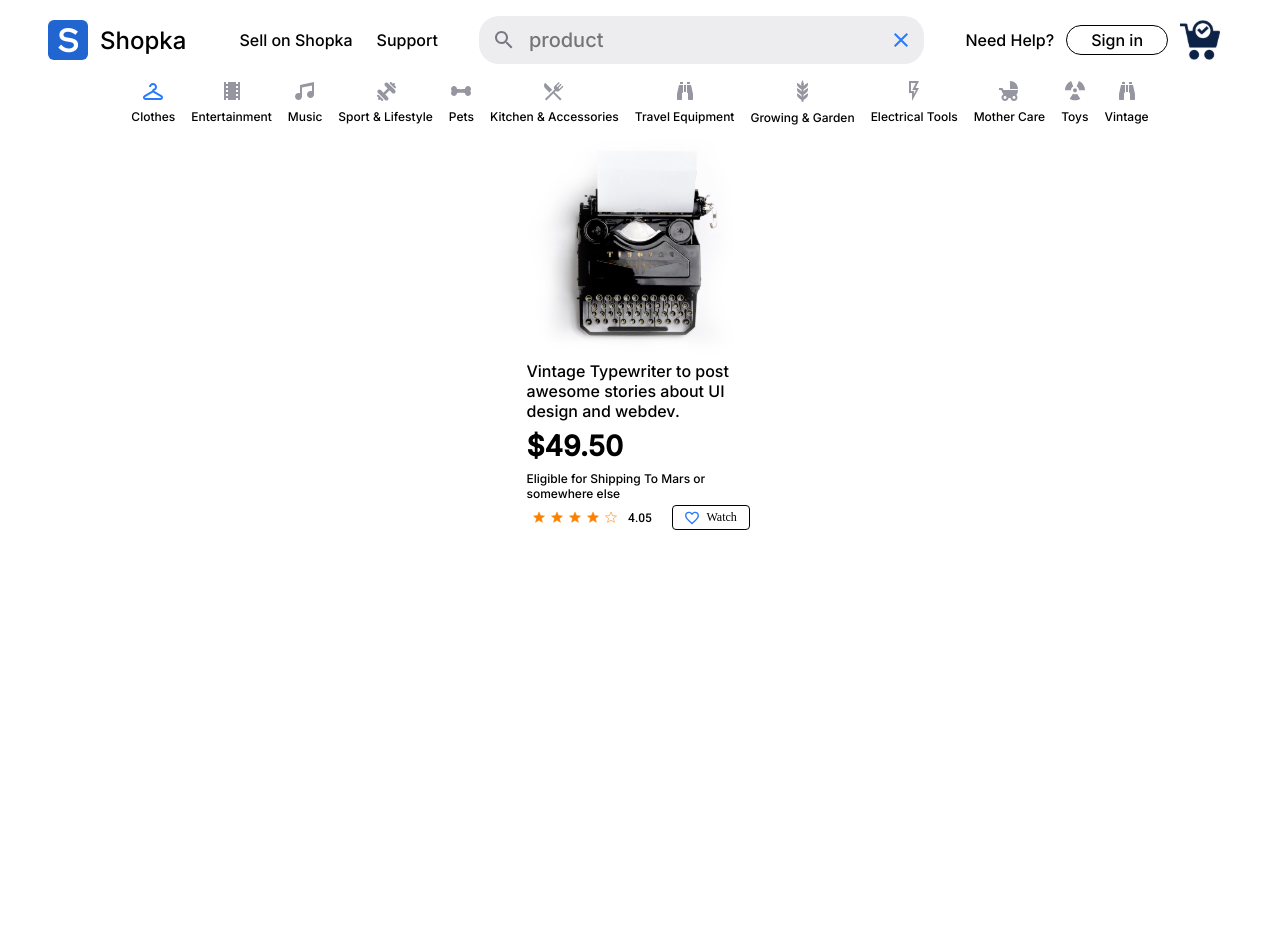
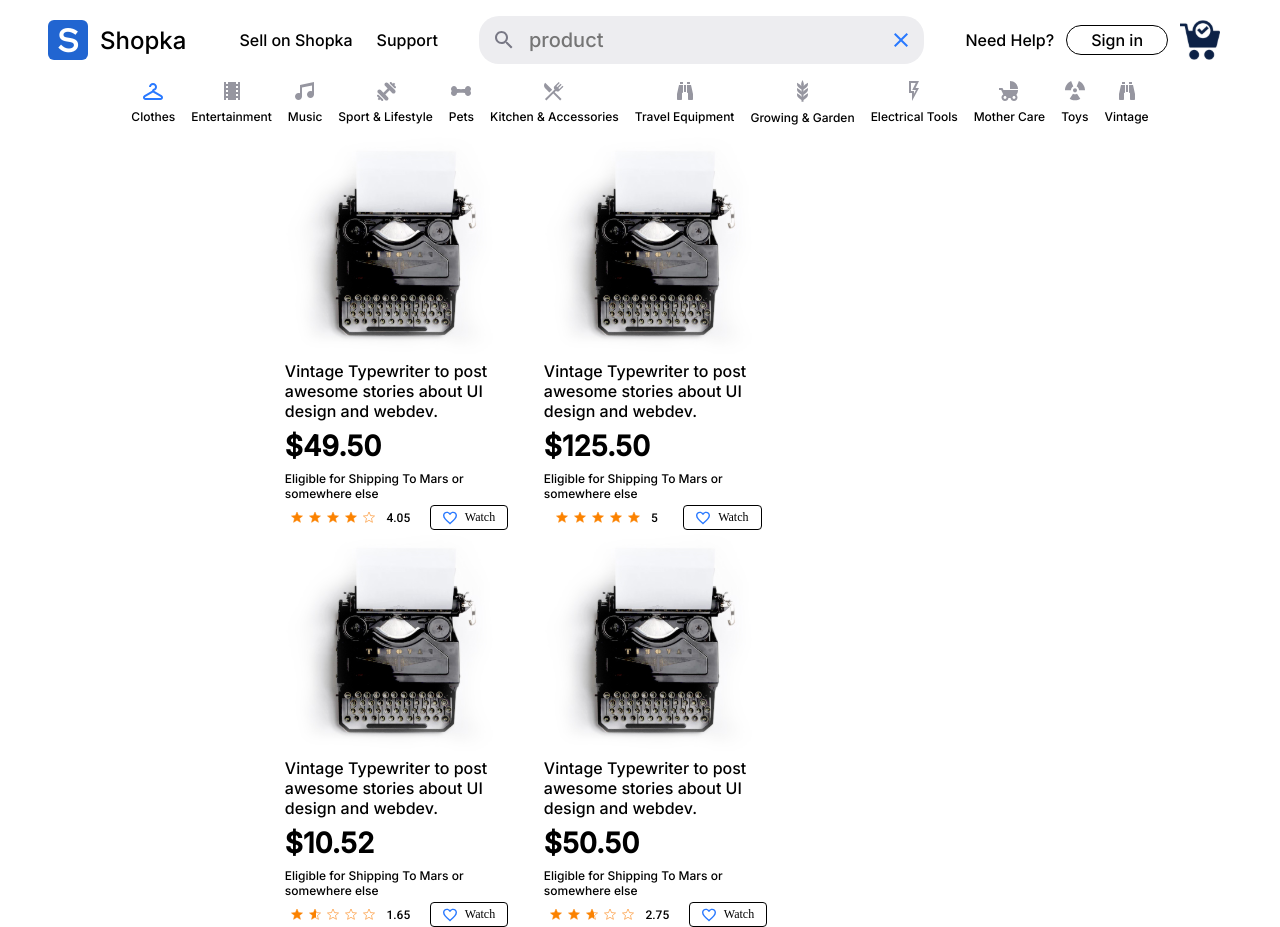
Before and after one commit to WaifuForever/react-shopka, a React (Create React App) app: page / in a window 1280 px wide. Before the commit the page ends 800 px from the top, so only its background shows below. Built offline with nearby package versions, Linux system fonts and the light colour scheme.

Commit message:
update: wrap list && fix: star level

```diff
--- a/src/components/ProductCard/index.tsx
+++ b/src/components/ProductCard/index.tsx
@@ -57,6 +57,13 @@ interface Props {
     rating: number;
 }
 const ProductCard: React.FC<Props> = ({ title, price, shipping, rating }) => {
+    const starLevel = (limit: number) => {
+        return rating - 1 >= limit
+            ? 1
+            : rating - limit >= 0
+            ? rating - limit
+            : 0;
+    };
     return (
         <div className="product_container">
             <img src={product} />
@@ -71,13 +78,16 @@ const ProductCard: React.FC<Props> = ({ title, price, shipping, rating }) => {
             </div>
             <div className="footer">
                 <div className="rating">
-                    <Star fill={rating >= 1 ? 1 : rating} />
-                    <Star fill={rating - 1 >= 1 ? 1 : rating - 1} />
-                    <Star fill={rating - 2 >= 1 ? 1 : rating - 2} />
-                    <Star fill={rating - 3 >= 1 ? 1 : rating - 3} />
-                    <Star fill={rating - 4 >= 1 ? 1 : rating - 4} />
+                    <Star fill={starLevel(0)} />
+                    <Star fill={starLevel(1)} />
+                    <Star fill={starLevel(2)} />
+                    <Star fill={starLevel(3)} />
+                    <Star fill={starLevel(4)} />
 
-                    <span className="font-500-3 mg-inline-start-2"> {rating}</span>
+                    <span className="font-500-3 mg-inline-start-2">
+                        {' '}
+                        {rating}
+                    </span>
                 </div>
                 <div className="watch pd-inline-3 pd-block-1 font-500-3">
                     <img className="mg-inline-end-2" src={heart} alt="" />
--- a/src/components/ProductCard/styles.scss
+++ b/src/components/ProductCard/styles.scss
@@ -15,7 +15,7 @@
         width: 100%;
         justify-content: space-evenly;
         .rating {
-            font-family: 'Roboto';
+
             .star {
                 padding-inline: 3px;
 
@@ -23,6 +23,10 @@
                     position: relative;
                     right: 12px;
                 }
+            }
+            span {
+                font-family: 'Roboto';
+
             }
         }
 
--- a/src/pages/Home/index.tsx
+++ b/src/pages/Home/index.tsx
@@ -9,6 +9,24 @@ const data = [
         price: 49.5,
         shipping: 'Eligible for Shipping To Mars or somewhere else',
         rating: 4.05,
+    },
+    {
+        title: 'Vintage Typewriter to post awesome stories about UI design and webdev.',
+        price: 125.5,
+        shipping: 'Eligible for Shipping To Mars or somewhere else',
+        rating: 5,
+    },
+    {
+        title: 'Vintage Typewriter to post awesome stories about UI design and webdev.',
+        price: 10.52,
+        shipping: 'Eligible for Shipping To Mars or somewhere else',
+        rating: 1.65,
+    },
+    {
+        title: 'Vintage Typewriter to post awesome stories about UI design and webdev.',
+        price: 50.5,
+        shipping: 'Eligible for Shipping To Mars or somewhere else',
+        rating: 2.75,
     },
 ];
 
--- a/src/pages/Home/styles.scss
+++ b/src/pages/Home/styles.scss
@@ -1,3 +1,8 @@
 .home_container {
     flex-direction: column;
+
+    .list {
+        max-width: 58vw;
+        flex-wrap: wrap;
+    }
 }
```
